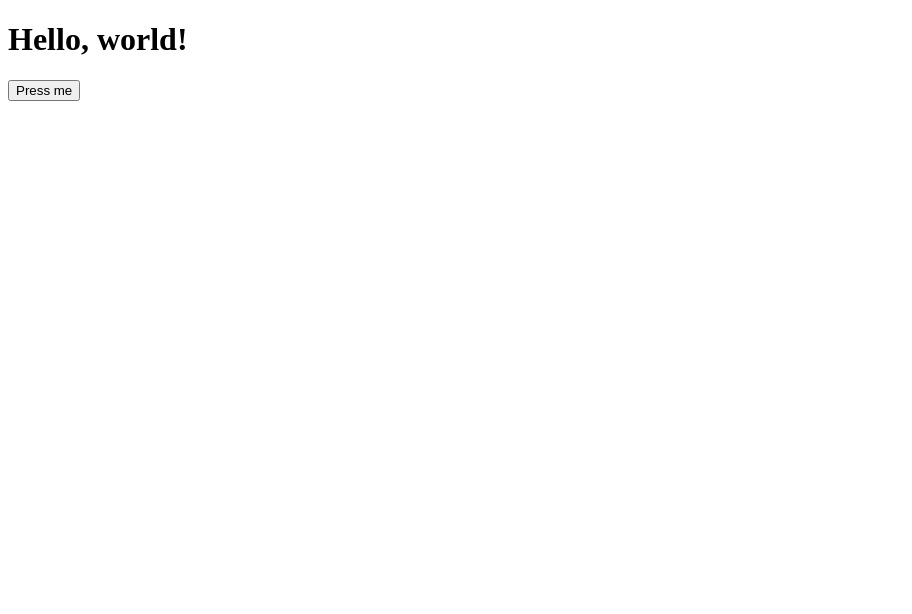
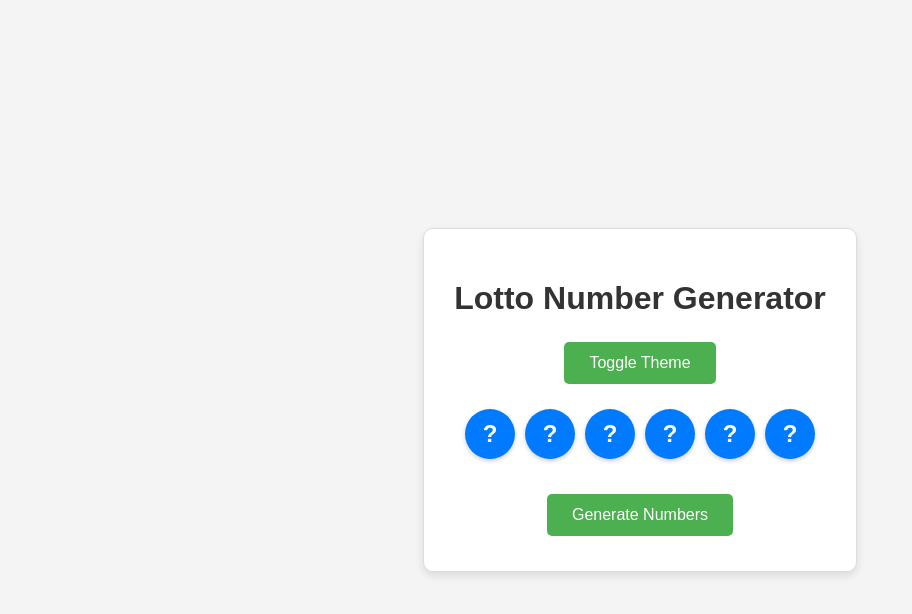
Before and after one commit to cpzhbe-cyber/product-builder-lecture10, a plain HTML site: page index.html in a window 1280 px wide. Shown: the whole page, without its empty margins (0-912 px from the left). Drawn offline with Linux system fonts and the light colour scheme.

Commit message:
feat: Implement lotto number generator with dark/light mode

```diff
--- a/index.html
+++ b/index.html
@@ -1,14 +1,27 @@
-<!doctype html>
+<!DOCTYPE html>
 <html lang="en">
 <head>
-  <meta charset="UTF-8" />
-  <meta name="viewport" content="width=device-width, initial-scale=1.0" />
-  <title>Hello World</title>
-  <link href='/style.css' rel='stylesheet'>
+    <meta charset="UTF-8">
+    <meta name="viewport" content="width=device-width, initial-scale=1.0">
+    <title>Lotto Number Generator</title>
+    <link rel="stylesheet" href="style.css">
 </head>
 <body>
-  <h1>Hello, world!</h1>
-  <button onclick="console.log('hello');">Press me</button>
-  <script defer type="text/javascript" src="/main.js"></script>
+    <div class="container">
+        <h1>Lotto Number Generator</h1>
+        <div class="theme-toggle">
+            <button id="themeToggle">Toggle Theme</button>
+        </div>
+        <div id="lottoNumbers" class="lotto-numbers">
+            <div class="number-circle">?</div>
+            <div class="number-circle">?</div>
+            <div class="number-circle">?</div>
+            <div class="number-circle">?</div>
+            <div class="number-circle">?</div>
+            <div class="number-circle">?</div>
+        </div>
+        <button id="generateBtn">Generate Numbers</button>
+    </div>
+    <script src="main.js"></script>
 </body>
 </html>
--- a/main.js
+++ b/main.js
@@ -1 +1,63 @@
-// Add JS here
+document.addEventListener('DOMContentLoaded', () => {
+    const generateBtn = document.getElementById('generateBtn');
+    const lottoNumbersDiv = document.getElementById('lottoNumbers');
+    const themeToggleBtn = document.getElementById('themeToggle');
+    const body = document.body;
+
+    const MIN_NUMBER = 1;
+    const MAX_NUMBER = 45;
+    const NUM_COUNT = 6;
+
+    // Function to generate unique random lotto numbers
+    function generateLottoNumbers() {
+        const numbers = new Set();
+        while (numbers.size < NUM_COUNT) {
+            numbers.add(Math.floor(Math.random() * (MAX_NUMBER - MIN_NUMBER + 1)) + MIN_NUMBER);
+        }
+        return Array.from(numbers).sort((a, b) => a - b);
+    }
+
+    // Function to display numbers
+    function displayNumbers(numbers) {
+        lottoNumbersDiv.innerHTML = ''; // Clear previous numbers
+        numbers.forEach(num => {
+            const circle = document.createElement('div');
+            circle.classList.add('number-circle');
+            circle.textContent = num;
+            lottoNumbersDiv.appendChild(circle);
+        });
+    }
+
+    // Function to set theme
+    function setTheme(isDarkMode) {
+        if (isDarkMode) {
+            body.classList.add('dark-mode');
+            localStorage.setItem('theme', 'dark');
+        } else {
+            body.classList.remove('dark-mode');
+            localStorage.setItem('theme', 'light');
+        }
+    }
+
+    // Load theme from localStorage
+    const savedTheme = localStorage.getItem('theme');
+    if (savedTheme === 'dark') {
+        setTheme(true);
+    } else {
+        setTheme(false); // Default to light mode if no preference or 'light'
+    }
+
+    // Event listener for generate button
+    generateBtn.addEventListener('click', () => {
+        const numbers = generateLottoNumbers();
+        displayNumbers(numbers);
+    });
+
+    // Event listener for theme toggle button
+    themeToggleBtn.addEventListener('click', () => {
+        setTheme(!body.classList.contains('dark-mode'));
+    });
+
+    // Initial display for placeholders
+    displayNumbers(Array(NUM_COUNT).fill('?'));
+});
--- a/style.css
+++ b/style.css
@@ -1 +1,91 @@
-/* Add styles here */
+:root {
+    --background-color: #f4f4f4;
+    --text-color: #333;
+    --container-bg: #fff;
+    --button-bg: #4CAF50;
+    --button-hover-bg: #45a049;
+    --number-bg: #007bff;
+    --number-color: #fff;
+    --border-color: #ddd;
+}
+
+body.dark-mode {
+    --background-color: #333;
+    --text-color: #f4f4f4;
+    --container-bg: #444;
+    --button-bg: #0056b3;
+    --button-hover-bg: #004494;
+    --number-bg: #007bff; /* Can be changed for dark mode if desired */
+    --number-color: #fff;
+    --border-color: #555;
+}
+
+body {
+    font-family: Arial, sans-serif;
+    background-color: var(--background-color);
+    color: var(--text-color);
+    display: flex;
+    justify-content: center;
+    align-items: center;
+    min-height: 100vh;
+    margin: 0;
+    transition: background-color 0.3s, color 0.3s;
+}
+
+.container {
+    background-color: var(--container-bg);
+    border-radius: 10px;
+    box-shadow: 0 4px 8px rgba(0, 0, 0, 0.1);
+    padding: 30px;
+    text-align: center;
+    border: 1px solid var(--border-color);
+    transition: background-color 0.3s, border-color 0.3s;
+}
+
+h1 {
+    color: var(--text-color);
+    margin-bottom: 20px;
+    transition: color 0.3s;
+}
+
+.lotto-numbers {
+    display: flex;
+    justify-content: center;
+    gap: 10px;
+    margin-bottom: 30px;
+}
+
+.number-circle {
+    width: 50px;
+    height: 50px;
+    background-color: var(--number-bg);
+    color: var(--number-color);
+    border-radius: 50%;
+    display: flex;
+    justify-content: center;
+    align-items: center;
+    font-size: 1.5em;
+    font-weight: bold;
+    box-shadow: 0 2px 4px rgba(0, 0, 0, 0.2);
+    transition: background-color 0.3s, color 0.3s;
+}
+
+button {
+    background-color: var(--button-bg);
+    color: white;
+    border: none;
+    padding: 12px 25px;
+    border-radius: 5px;
+    cursor: pointer;
+    font-size: 1em;
+    transition: background-color 0.3s;
+    margin: 5px; /* Add some margin for the theme toggle button */
+}
+
+button:hover {
+    background-color: var(--button-hover-bg);
+}
+
+.theme-toggle {
+    margin-bottom: 20px;
+}
```
